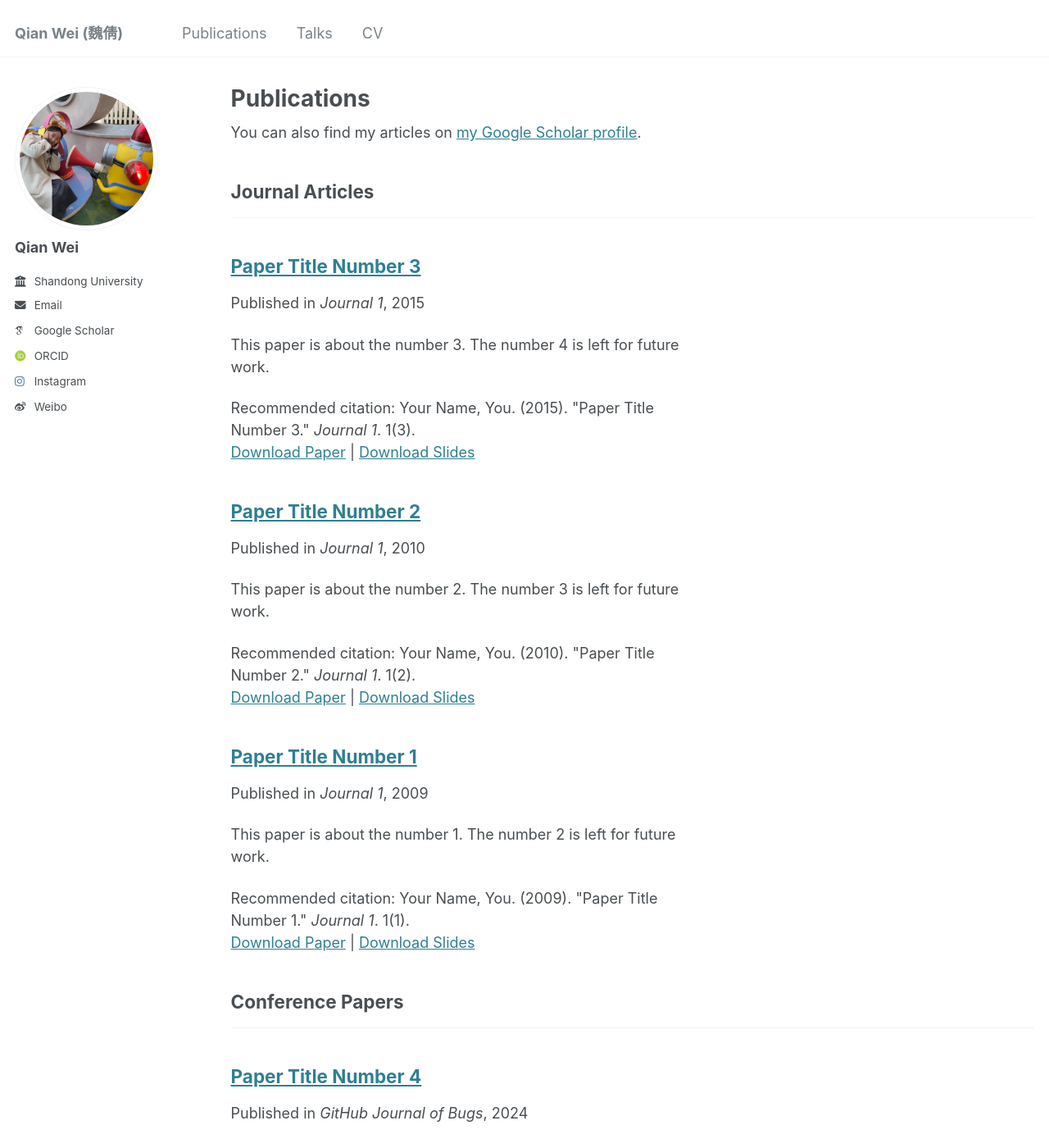
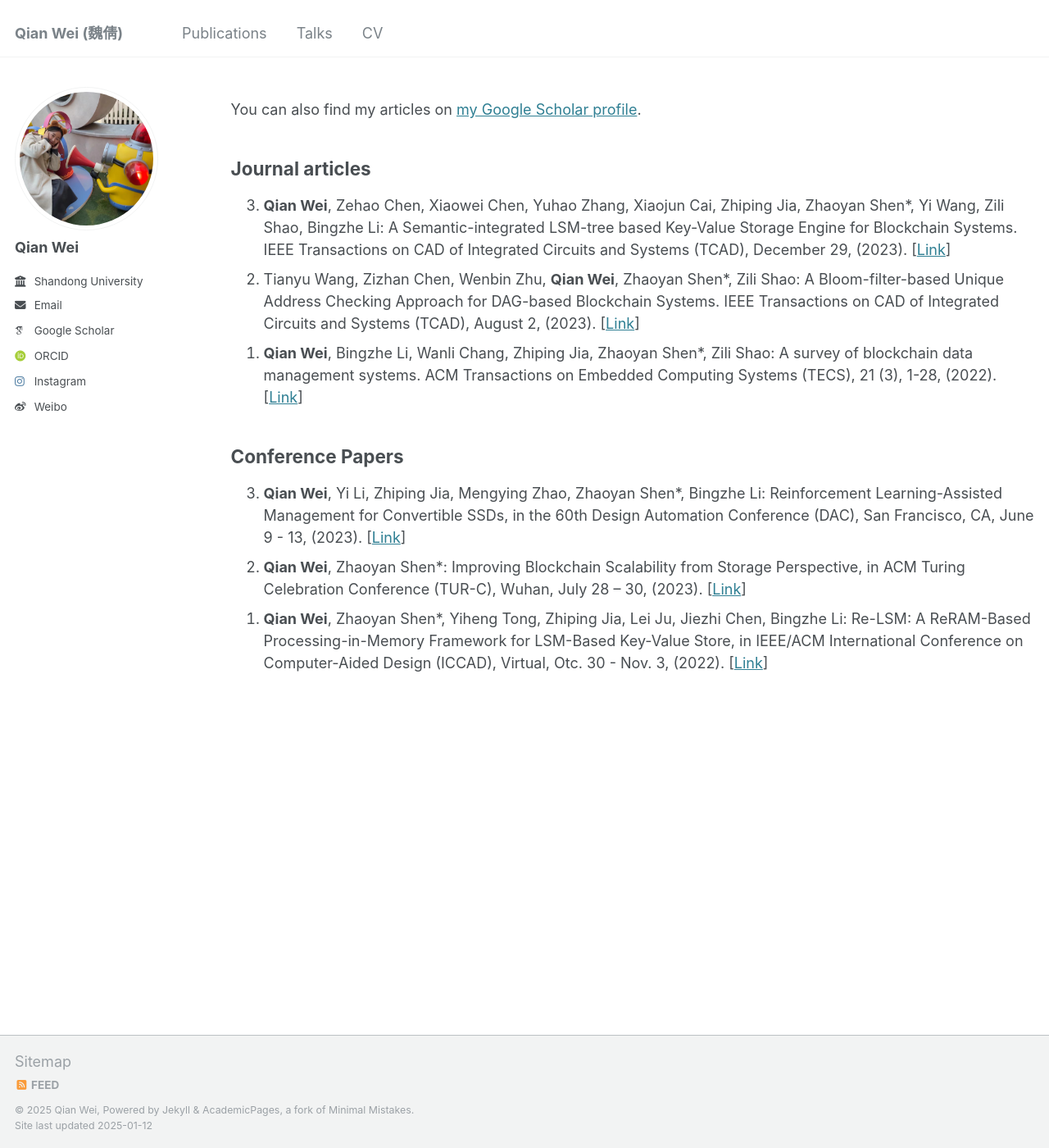
Before and after one commit to starry12/starry12.github.io, a Jekyll site: the page built from _pages/publications.html, in a window 1280 px wide and 1400 px high. Shown: the whole window at 82% size. Built offline with Jekyll 4.4.1, drawn with Linux system fonts in a browser that asks for light colours; some web fonts are replaced; some of the changed text lies outside the part shown.

Commit message:
Update publications.html

```diff
--- a/_pages/publications.html
+++ b/_pages/publications.html
@@ -1,6 +1,6 @@
 ---
 layout: archive
-title: "Publications"
+title: ""
 permalink: /publications/
 author_profile: true
 ---
@@ -10,24 +10,19 @@
 {% endif %}
 
 {% include base_path %}
+<p align = "justify">
+<h2>Journal articles</h2>
+<ol reversed>
+<li><strong>Qian Wei</strong>, Zehao Chen, Xiaowei Chen, Yuhao Zhang, Xiaojun Cai, Zhiping Jia, Zhaoyan Shen*, Yi Wang, Zili Shao, Bingzhe Li: A Semantic-integrated LSM-tree based Key-Value Storage Engine for Blockchain Systems. IEEE Transactions on CAD of Integrated Circuits and Systems (TCAD), December 29, (2023).  [<a href="https://ieeexplore.ieee.org/abstract/document/10376454" target="_blank" rel="noopener noreferrer">Link</a>]</li>
+<li>Tianyu Wang, Zizhan Chen, Wenbin Zhu, <strong>Qian Wei</strong>, Zhaoyan Shen*, Zili Shao: A Bloom-filter-based Unique Address Checking Approach for DAG-based Blockchain Systems. IEEE Transactions on CAD of Integrated Circuits and Systems (TCAD), August 2, (2023).  [<a href="https://ieeexplore.ieee.org/abstract/document/10201924" target="_blank" rel="noopener noreferrer">Link</a>]</li>
+<li><strong>Qian Wei</strong>, Bingzhe Li, Wanli Chang, Zhiping Jia, Zhaoyan Shen*, Zili Shao: A survey of blockchain data management systems. ACM Transactions on Embedded Computing Systems (TECS), 21 (3), 1-28, (2022).  [<a href="https://dl.acm.org/doi/full/10.1145/3502741" target="_blank" rel="noopener noreferrer">Link</a>]</li>
+</ol>
 
-<!-- New style rendering if publication categories are defined -->
-{% if site.publication_category %}
-  {% for category in site.publication_category  %}
-    {% assign title_shown = false %}
-    {% for post in site.publications reversed %}
-      {% if post.category != category[0] %}
-        {% continue %}
-      {% endif %}
-      {% unless title_shown %}
-        <h2>{{ category[1].title }}</h2><hr />
-        {% assign title_shown = true %}
-      {% endunless %}
-      {% include archive-single.html %}
-    {% endfor %}
-  {% endfor %}
-{% else %}
-  {% for post in site.publications reversed %}
-    {% include archive-single.html %}
-  {% endfor %}
-{% endif %}
+<h2>Conference Papers</h2>
+<ol reversed>
+<li><strong>Qian Wei</strong>, Yi Li, Zhiping Jia, Mengying Zhao, Zhaoyan Shen*, Bingzhe Li: Reinforcement Learning-Assisted Management for Convertible SSDs, in the 60th Design Automation Conference (DAC), San Francisco, CA, June 9 - 13, (2023).  [<a href="https://ieeexplore.ieee.org/abstract/document/10247929" target="_blank" rel="noopener noreferrer">Link</a>]</li>
+<li><strong>Qian Wei</strong>, Zhaoyan Shen*: Improving Blockchain Scalability from Storage Perspective, in ACM Turing Celebration Conference (TUR-C), Wuhan, July 28 – 30, (2023).  [<a href="https://dl.acm.org/doi/abs/10.1145/3603165.3607425" target="_blank" rel="noopener noreferrer">Link</a>]</li>
+<li><strong>Qian Wei</strong>, Zhaoyan Shen*, Yiheng Tong, Zhiping Jia, Lei Ju, Jiezhi Chen, Bingzhe Li: Re-LSM: A ReRAM-Based Processing-in-Memory Framework for LSM-Based Key-Value Store, in IEEE/ACM International Conference on Computer-Aided Design (ICCAD), Virtual, Otc. 30 - Nov. 3, (2022).  [<a href="https://dl.acm.org/doi/abs/10.1145/3508352.3549392" target="_blank" rel="noopener noreferrer">Link</a>]</li>
+</ol>
+
+</p>
```
